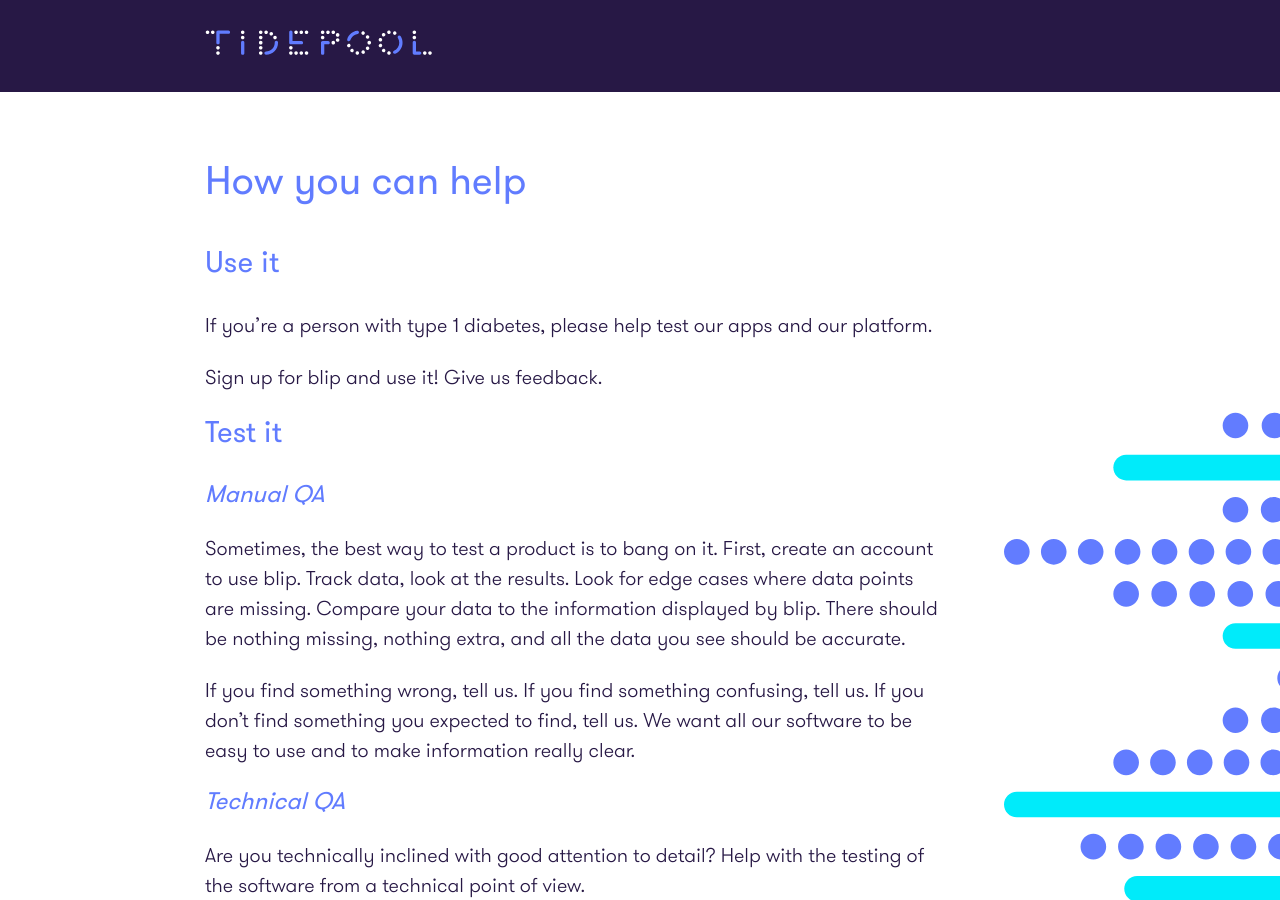
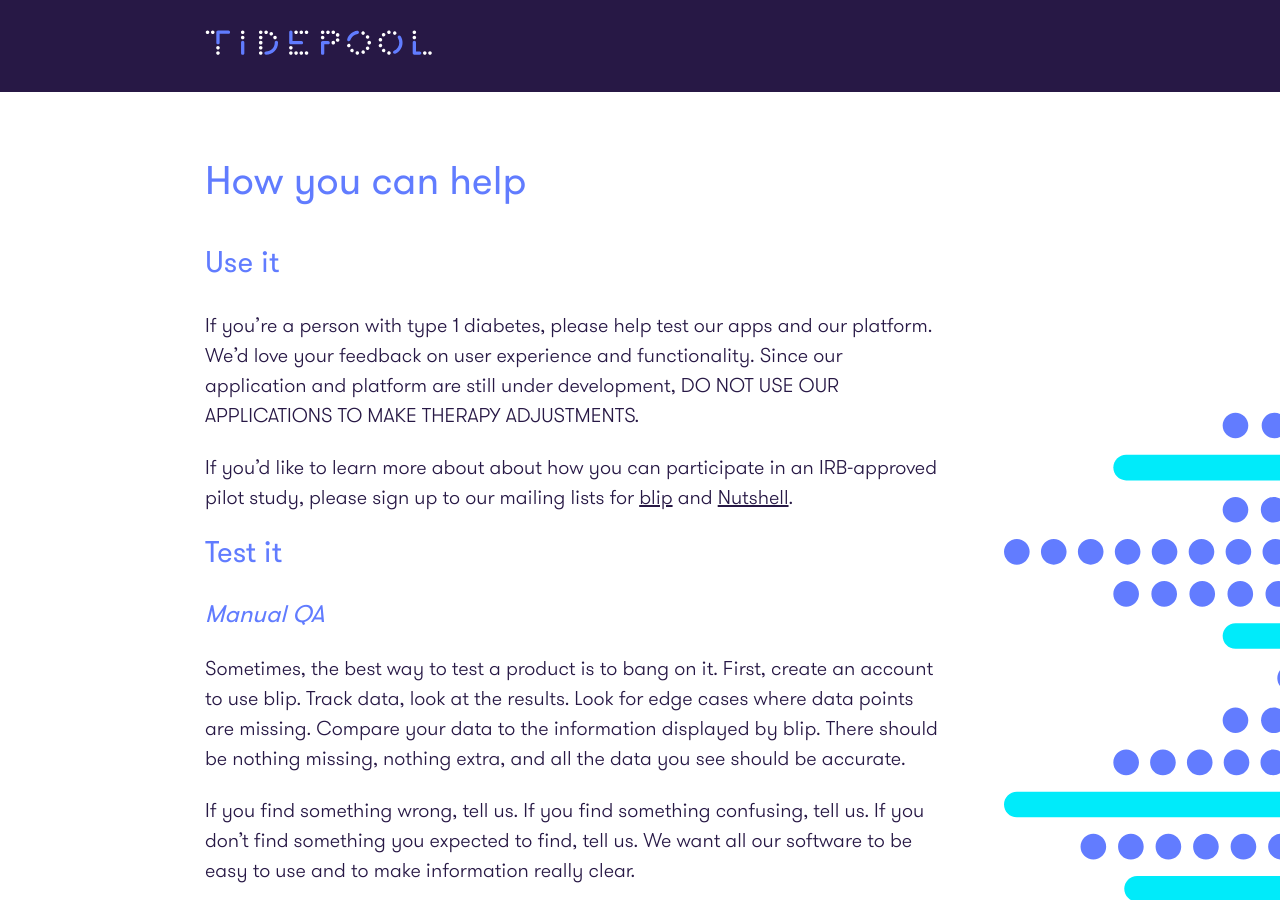
Before and after one commit to tidepool-org/tidepool-org.github.io, a Jekyll site: the page built from HowToHelp.md, in a window 1280 px wide and 900 px high. Built offline with Jekyll 4.4.1, drawn with Linux system fonts in a browser that asks for light colours.

Commit message:
Update HowToHelp.md
Updated "Use it" text to remind users to only use it to give us functionality and UI feedback, not to make therapy adjustments.

```diff
--- a/HowToHelp.md
+++ b/HowToHelp.md
@@ -8,9 +8,9 @@ published: true
 
 ##Use it
 
-If you're a person with type 1 diabetes, please help test our apps and our platform.
+If you're a person with type 1 diabetes, please help test our apps and our platform. We'd love your feedback on user experience and functionality. Since our application and platform are still under development, DO NOT USE OUR APPLICATIONS TO MAKE THERAPY ADJUSTMENTS.
 
-Sign up for blip and use it! Give us feedback.
+If you'd like to learn more about about how you can participate in an IRB-approved pilot study, please sign up to our mailing lists for [blip](http://tidepool.org/blip) and [Nutshell](http://tidepool.org/Nutshell).
 
 ##Test it
 
```
